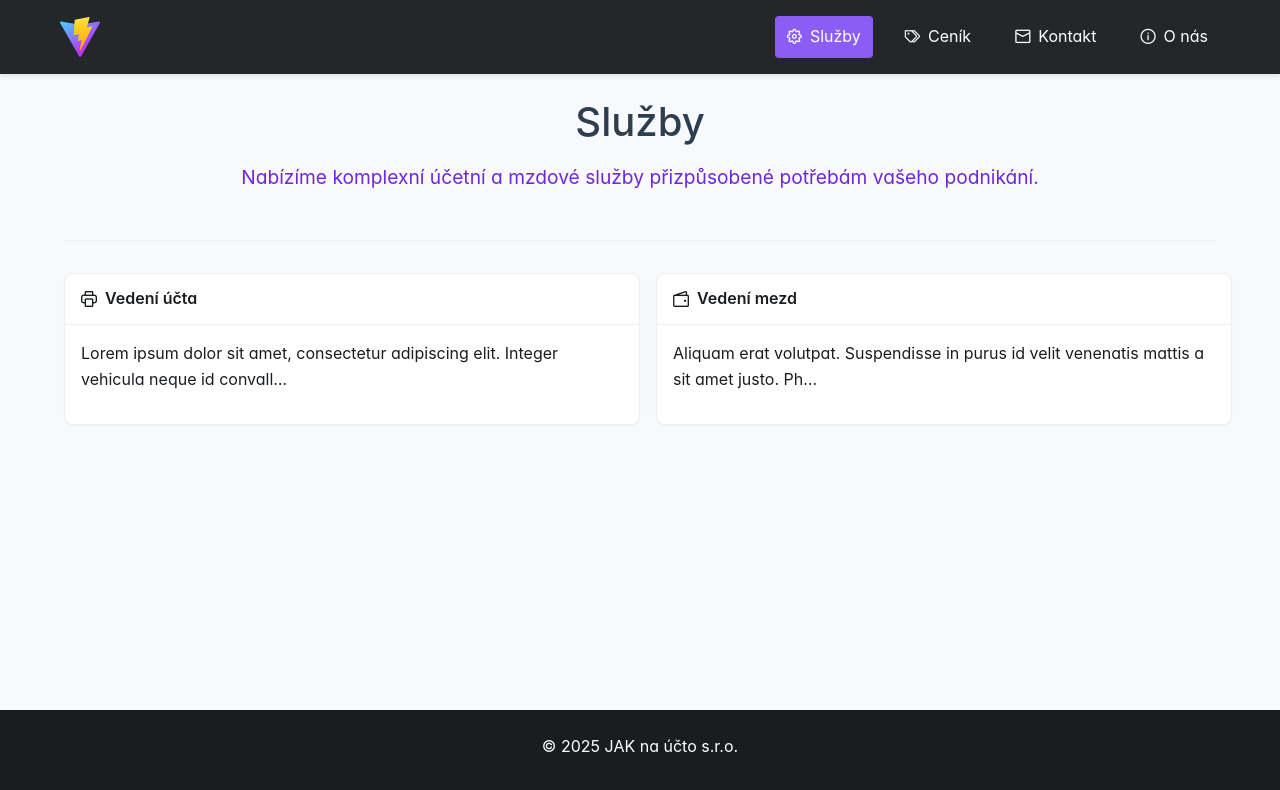
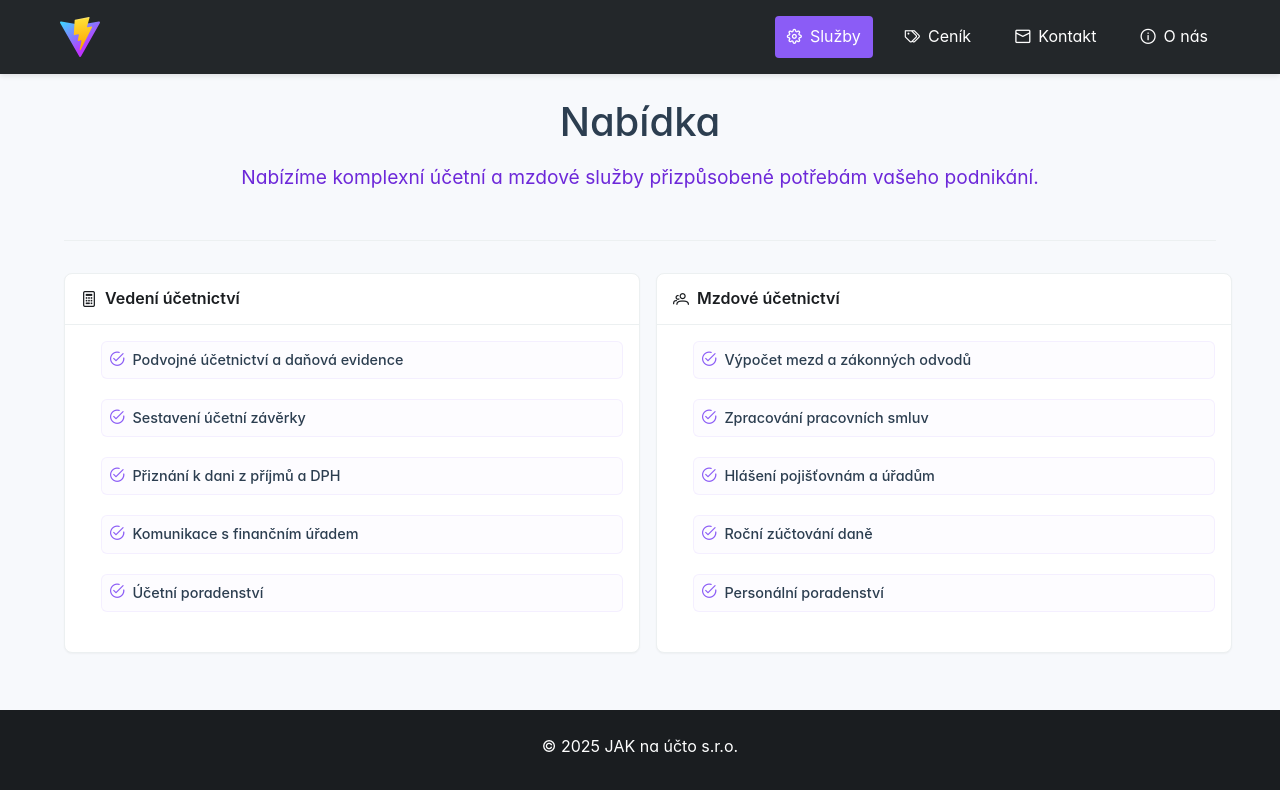
Before and after one commit to Akyah-CZ/JaK, a React (Vite) app in the folder webapp/: page / in a window 1280 px wide. Shown: the top 790 px of the page. Built offline with nearby package versions, Linux system fonts and the light colour scheme.

Commit message:
Update services and pricing, used mock texting

```diff
--- a/webapp/src/App.css
+++ b/webapp/src/App.css
@@ -384,20 +384,6 @@ img, video, canvas, svg, iframe {
     font-size: 1.5rem;
     margin-bottom: 1.5rem;
     font-weight: 600;
-}
-
-/* Contact info header inside map card */
-.contact-info-header {
-    margin-bottom: 2rem;
-}
-
-.contact-info-header h3 {
-    color: var(--color-primary);
-    font-size: 1.5rem;
-    margin-bottom: 1.5rem;
-    font-weight: 600;
-    display: flex;
-    align-items: center;
 }
 
 /* Contact details grid - responsive layout */
@@ -844,6 +830,81 @@ img, video, canvas, svg, iframe {
     margin-top: 1rem;
 }
 
+/* Pricing Preview Styling */
+.pricing-preview {
+    display: flex;
+    flex-direction: column;
+    gap: 1rem;
+}
+
+.pricing-description {
+    font-size: 1rem;
+    line-height: 1.5;
+    color: var(--color-text);
+    margin: 0;
+}
+
+.pricing-highlights {
+    display: flex;
+    flex-wrap: wrap;
+    gap: 0.75rem;
+    justify-content: space-between;
+}
+
+.pricing-highlight {
+    display: flex;
+    align-items: center;
+    gap: 0.5rem;
+    padding: 0.5rem 0.75rem;
+    background: rgba(139, 92, 246, 0.08);
+    border-radius: 20px;
+    border: 1px solid rgba(139, 92, 246, 0.15);
+    transition: all 0.3s ease;
+    flex: 1;
+    min-width: 0;
+    justify-content: center;
+}
+
+.pricing-highlight:hover {
+    background: rgba(139, 92, 246, 0.12);
+    border-color: rgba(139, 92, 246, 0.25);
+    transform: translateY(-2px);
+}
+
+.pricing-highlight i {
+    color: var(--color-secondary);
+    font-size: 0.9rem;
+    flex-shrink: 0;
+}
+
+.pricing-highlight span {
+    color: var(--color-text);
+    font-size: 0.85rem;
+    font-weight: 500;
+    text-align: center;
+    white-space: nowrap;
+    overflow: hidden;
+    text-overflow: ellipsis;
+}
+
+/* Responsive design for pricing highlights */
+@media (max-width: 768px) {
+    .pricing-highlights {
+        flex-direction: column;
+        gap: 0.5rem;
+    }
+
+    .pricing-highlight {
+        justify-content: flex-start;
+        min-width: auto;
+    }
+
+    .pricing-highlight span {
+        white-space: normal;
+        text-align: left;
+    }
+}
+
 @media (max-width: 480px) {
     .logo-img {
         height: 32px;
@@ -871,7 +932,7 @@ img, video, canvas, svg, iframe {
 
 /* Bump efekt pro všechny karty */
 .employee-card,
-contact-form-card,
+.contact-form-card,
 .map-card,
 .panel {
     transition: transform 0.3s ease, box-shadow 0.3s ease;
@@ -917,3 +978,123 @@ contact-form-card,
     color: #e24c4c;
     margin-left: 2px;
 }
+
+/* Services Panel Styling */
+.panel-service-items {
+    list-style: none;
+    padding: 0;
+    margin: 0;
+    display: grid;
+    gap: 0.5rem;
+}
+
+.panel-service-items .service-item {
+    display: flex;
+    align-items: flex-start;
+    gap: 0.5rem;
+    padding: 0.5rem;
+    border-radius: 6px;
+    background: rgba(139, 92, 246, 0.02);
+    border: 1px solid rgba(139, 92, 246, 0.08);
+    transition: all 0.3s ease;
+}
+
+.panel-service-items .service-item:hover {
+    background: rgba(139, 92, 246, 0.06);
+    border-color: rgba(139, 92, 246, 0.15);
+    transform: translateX(3px);
+}
+
+.panel-service-items .service-icon {
+    color: var(--color-secondary);
+    font-size: 0.9rem;
+    margin-top: 0.1rem;
+    min-width: 14px;
+}
+
+.panel-service-items .service-item span {
+    color: var(--color-text);
+    line-height: 1.4;
+    font-weight: 500;
+    font-size: 0.9rem;
+}
+
+/* Services Detail Styling */
+.services-detail {
+    margin-top: 2rem;
+}
+
+.service-description {
+    margin-bottom: 1.5rem;
+}
+
+.service-description p {
+    font-size: 1.1rem;
+    line-height: 1.6;
+    color: var(--color-text);
+}
+
+.service-list h4 {
+    color: var(--color-primary);
+    font-size: 1.2rem;
+    margin-bottom: 1rem;
+    font-weight: 600;
+}
+
+.service-items {
+    list-style: none;
+    padding: 0;
+    margin: 0;
+    display: grid;
+    gap: 0.75rem;
+}
+
+.service-item {
+    display: flex;
+    align-items: flex-start;
+    gap: 0.75rem;
+    padding: 0.75rem;
+    border-radius: 8px;
+    background: rgba(139, 92, 246, 0.03);
+    border: 1px solid rgba(139, 92, 246, 0.1);
+    transition: all 0.3s ease;
+}
+
+.service-item:hover {
+    background: rgba(139, 92, 246, 0.08);
+    border-color: rgba(139, 92, 246, 0.2);
+    transform: translateX(5px);
+}
+
+.service-icon {
+    color: var(--color-secondary);
+    font-size: 1.1rem;
+    margin-top: 0.1rem;
+    min-width: 16px;
+}
+
+.service-item span {
+    color: var(--color-text);
+    line-height: 1.5;
+    font-weight: 500;
+}
+
+/* Responsive design for service items */
+@media (max-width: 768px) {
+    .service-item:hover,
+    .panel-service-items .service-item:hover {
+        transform: translateY(-2px);
+    }
+
+    .service-items {
+        gap: 0.5rem;
+    }
+
+    .service-item {
+        padding: 0.5rem;
+    }
+
+    .panel-service-items .service-item {
+        padding: 0.4rem;
+    }
+}
--- a/webapp/src/pages/Pricing.jsx
+++ b/webapp/src/pages/Pricing.jsx
@@ -74,20 +74,28 @@ export default function Pricing() {
     const items = [
         {
             id: 'left',
-            title: 'Vedení účta',
-            icon: 'pi-print',
-            text: 'Lorem ipsum dolor sit amet, consectetur adipiscing elit. Integer vehicula neque id convallis pharetra. Pellentesque in sem metus. Integer molestie lectus ac urna tempor, in vulputate sapien maximus. Morbi porta lacus id consectetur congue. Vivamus vitae ultrices purus. Phasellus quis lorem et justo tempor viverra. Sed bibendum sem a sapien luctus lacinia. Donec in nulla et lorem fermentum tristique. Vestibulum ante ipsum primis in faucibus orci luctus et ultrices posuere cubilia curae;',
+            title: 'Vedení účetnictví',
+            icon: 'pi-calculator',
+            description: 'Cenové nabídky sestavujeme individuálně podle rozsahu služeb.',
+            highlights: [
+                { icon: 'pi-users', text: 'Pro OSVČ i s.r.o.' },
+                { icon: 'pi-calendar', text: 'Měsíční paušál' },
+                { icon: 'pi-phone', text: 'Konzultace zdarma' }
+            ],
             form: accountingFormConfig
         },
         {
             id: 'right',
-            title: 'Vedení mezd',
-            icon: 'pi-wallet',
-            text: 'Aliquam erat volutpat. Suspendisse in purus id velit venenatis mattis a sit amet justo. Phasellus accumsan eros sit amet dignissim dapibus. Integer vitae diam ut arcu fermentum ullamcorper. Sed commodo varius sapien, id interdum justo efficitur id. Cras eu urna molestie, tristique lacus non, tincidunt lacus. Donec a arcu at risus ultricies lacinia. Suspendisse vitae tortor et lorem facilisis cursus. In hac habitasse platea dictumst. Nam a erat nec augue dapibus efficitur in sit amet elit. Pellentesque habitant morbi tristique senectus et netus et malesuada fames ac turpis egestas.',
+            title: 'Mzdové účetnictví',
+            icon: 'pi-users',
+            description: 'Transparentní ceník podle počtu zaměstnanců. Bez skrytých poplatků.',
+            highlights: [
+                { icon: 'pi-user', text: 'Od 1 zaměstnance' },
+                { icon: 'pi-percentage', text: 'Slevy od 5+ lidí' },
+                { icon: 'pi-shield', text: 'Vše v ceně' }
+            ],
             form: wagesFormConfig
         }]
-
-    const teaser = (full, len = 90) => (full.length > len ? full.slice(0, len).trim() + '…' : full);
 
     const targetEmail = 'info@jakucetnictvi.cz';
 
@@ -248,7 +256,7 @@ export default function Pricing() {
     return (
         <div className="content">
             <div className="page-header">
-                <h1>Ceník</h1>
+                <h1>Poptávka</h1>
                 <p>Vyberte si službu a vyplňte poptávkový formulář pro získání cenové nabídky na míru.</p>
             </div>
 
@@ -275,7 +283,17 @@ export default function Pricing() {
                                     <span>{item.title}</span>
                                 </div>
                                 <div className="panel-content">
-                                    <p>{teaser(item.text)}</p>
+                                    <div className="pricing-preview">
+                                        <p className="pricing-description">{item.description}</p>
+                                        <div className="pricing-highlights">
+                                            {item.highlights.map((highlight, index) => (
+                                                <div key={index} className="pricing-highlight">
+                                                    <i className={`pi ${highlight.icon}`}></i>
+                                                    <span>{highlight.text}</span>
+                                                </div>
+                                            ))}
+                                        </div>
+                                    </div>
                                 </div>
                             </div>
                         </div>
--- a/webapp/src/pages/Services.jsx
+++ b/webapp/src/pages/Services.jsx
@@ -6,25 +6,56 @@ export default function Services() {
     const items = [
         {
             id: 'left',
-            title: 'Vedení účta',
-            icon: 'pi-print',
-            text: 'Lorem ipsum dolor sit amet, consectetur adipiscing elit. Integer vehicula neque id convallis pharetra. Pellentesque in sem metus. Integer molestie lectus ac urna tempor, in vulputate sapien maximus. Morbi porta lacus id consectetur congue. Vivamus vitae ultrices purus. Phasellus quis lorem et justo tempor viverra. Sed bibendum sem a sapien luctus lacinia. Donec in nulla et lorem fermentum tristique. Vestibulum ante ipsum primis in faucibus orci luctus et ultrices posuere cubilia curae;',
+            title: 'Vedení účetnictví',
+            icon: 'pi-calculator',
+            keyPoints: [
+                'Podvojné účetnictví a daňová evidence',
+                'Sestavení účetní závěrky',
+                'Přiznání k dani z příjmů a DPH',
+                'Komunikace s finančním úřadem',
+                'Účetní poradenství'
+            ],
+            details: {
+                description: 'Poskytujeme kompletní účetní služby přizpůsobené velikosti a potřebám vašeho podnikání. Naši odborníci zajistí správné vedení účetnictví v souladu s platnými zákony a předpisy. Specializujeme se jak na podvojné účetnictví pro firmy, tak na daňovou evidenci pro OSVČ.',
+                additionalServices: [
+                    'Zpracování a kontrola účetních dokladů',
+                    'Inventarizace majetku a závazků',
+                    'Analýza hospodářských výsledků',
+                    'Příprava podkladů pro audit',
+                    'Poradenství při změnách právní formy'
+                ]
+            }
         },
         {
             id: 'right',
-            title: 'Vedení mezd',
-            icon: 'pi-wallet',
-            text: 'Aliquam erat volutpat. Suspendisse in purus id velit venenatis mattis a sit amet justo. Phasellus accumsan eros sit amet dignissim dapibus. Integer vitae diam ut arcu fermentum ullamcorper. Sed commodo varius sapien, id interdum justo efficitur id. Cras eu urna molestie, tristique lacus non, tincidunt lacus. Donec a arcu at risus ultricies lacinia. Suspendisse vitae tortor et lorem facilisis cursus. In hac habitasse platea dictumst. Nam a erat nec augue dapibus efficitur in sit amet elit. Pellentesque habitant morbi tristique senectus et netus et malesuada fames ac turpis egestas.',
-        }]
+            title: 'Mzdové účetnictví',
+            icon: 'pi-users',
+            keyPoints: [
+                'Výpočet mezd a zákonných odvodů',
+                'Zpracování pracovních smluv',
+                'Hlášení pojišťovnám a úřadům',
+                'Roční zúčtování daně',
+                'Personální poradenství'
+            ],
+            details: {
+                description: 'Specializujeme se na komplexní mzdovou agendu a personalistiku. Zajistíme správné výpočty mezd, dodržení všech zákonných povinností a terminů pro hlášení. Naše služby pokrývají vše od běžného zpracování mezd až po složité personální situace.',
+                additionalServices: [
+                    'Evidence docházky a práce přesčas',
+                    'Výpočet nemocenských a ošetřovného',
+                    'Zpracování cestovních náhrad',
+                    'Evidování benefitů a odměn',
+                    'Příprava podkladů pro kontroly'
+                ]
+            }
+        }
+    ];
 
-
-    const teaser = (full, len = 90) => (full.length > len ? full.slice(0, len).trim() + '…' : full);
     const selected = selectedId ? items.find(i => i.id === selectedId) : null;
 
     return (
-        <div className="content">
+        <div className="contact-page">
             <div className="page-header">
-                <h1>Služby</h1>
+                <h1>Nabídka</h1>
                 <p>Nabízíme komplexní účetní a mzdové služby přizpůsobené potřebám vašeho podnikání.</p>
             </div>
 
@@ -51,7 +82,14 @@ export default function Services() {
                                     <span>{item.title}</span>
                                 </div>
                                 <div className="panel-content">
-                                    <p>{teaser(item.text)}</p>
+                                    <ul className="service-items panel-service-items">
+                                        {item.keyPoints.map((point, index) => (
+                                            <li key={index} className="service-item">
+                                                <i className="pi pi-check-circle service-icon" aria-hidden="true"></i>
+                                                <span>{point}</span>
+                                            </li>
+                                        ))}
+                                    </ul>
                                 </div>
                             </div>
                         </div>
@@ -63,10 +101,26 @@ export default function Services() {
                         <div className="panel">
                             <div className="panel-header">
                                 <i className={`pi ${selected.icon}`} aria-hidden="true"></i>
-                                <span>Detail: {selected.title}</span>
+                                <span>{selected.title} - Detailní informace</span>
                             </div>
                             <div className="panel-content">
-                                <p>{selected.text}</p>
+                                <div className="service-description">
+                                    <p>{selected.details.description}</p>
+                                </div>
+
+                                {selected.details.additionalServices && (
+                                    <div className="service-list">
+                                        <h4>Další služby v rámci {selected.title.toLowerCase()}:</h4>
+                                        <ul className="service-items">
+                                            {selected.details.additionalServices.map((service, index) => (
+                                                <li key={index} className="service-item">
+                                                    <i className="pi pi-angle-right service-icon" aria-hidden="true"></i>
+                                                    <span>{service}</span>
+                                                </li>
+                                            ))}
+                                        </ul>
+                                    </div>
+                                )}
                             </div>
                         </div>
                     </div>
```
Also changed, not shown: webapp/src/pages/Contact.jsx (+1 -7 lines).
